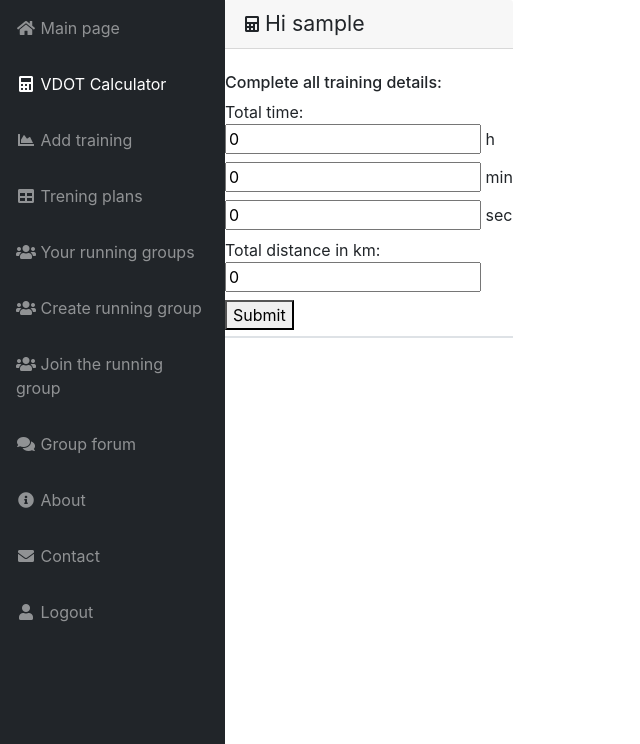
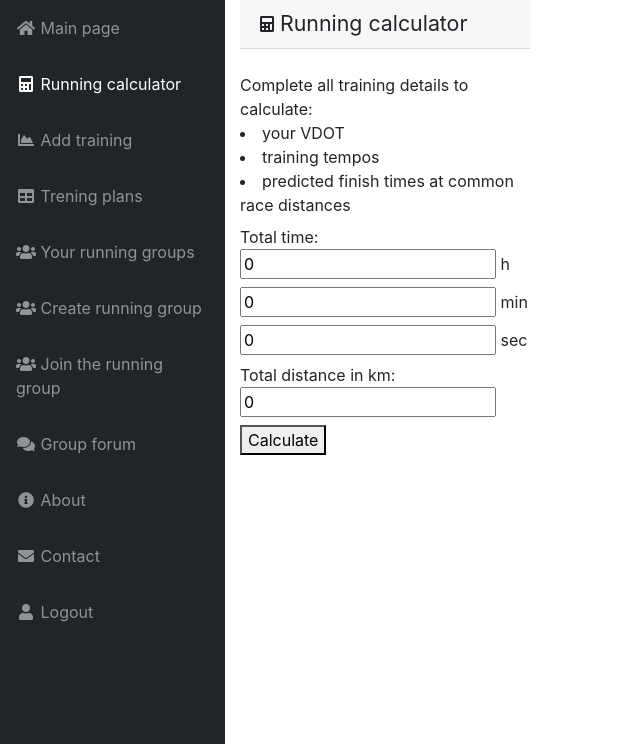
Before and after one commit to przemyslawkulak/Racemate-aplikacja-biegowa, a Django app: page /calculator/ in a window 1280 px wide. Shown: the part 56-800 px from the top of the page, without its empty margins (0-640 px from the left). Run offline with Django 3.2, Linux system fonts and the light colour scheme; the visitor is signed in with stand-in values (Sample User, id 1); some libraries are stand-ins or nearby versions.

Commit message:
calc.html update remove unused scripts

```diff
--- a/calc/templates/calc/calc.html
+++ b/calc/templates/calc/calc.html
@@ -1,13 +1,18 @@
 {% extends "racemate/index.html" %}
 {% block content %}
-
+    <div class="col-3">
     <form method="post" >
         <table class="table table-bordered" id="dataTable" width="100%" cellspacing="0" >
                         <div class="card-header">
                             <i class="fas fa-calculator"> </i><span  class="test fa-lg">
-                            {% if user.username %} Hi {{ user.username }}{% else %}VDOT calculator{% endif %}</span>
+                            Running calculator</span>
 
-            </div><br><h6>Complete all training details:</h6>
+            </div><br>
+            <div>Complete all training details to calculate:<br>
+            <li>your VDOT</li>
+            <li>training tempos</li>
+            <li>predicted finish times at common race distances</li>
+            </div>
             <h5 style="color:red">{{text}}</h5>
             <div>
 
@@ -26,10 +31,14 @@
             <input type="number" step=0.01 name="distance"  value = 0 >
         </label><br>
      </div>
-     <button type="submit">Submit</button>
+     <button type="submit">Calculate</button>
             </table>
  </form>
+    </div>
+
 {% if form_value.distance_total %}
+    <div class="col-9">
+        <div class="row">
         <div class="card-header">
             <i class="fas fa-tachometer-alt"> </i><span  class="test fa-lg">  </span>
             <p>Your run :<br>
@@ -40,7 +49,9 @@
             </p>
                 <p class="fa-1x" >Your VDOT (efficiency) is {{efficiency}}</p>
             </div>
-        <div class="card-body">Calculate competition results
+        </div>
+    <div class="row">
+    <div class="card-body col-4">Calculated competition results
               <div class="table-responsive">
                 <table class="table table-bordered" id="dataTable" width="100%" cellspacing="0">
                   <thead>
@@ -75,7 +86,7 @@
               </div>
             </div>
 
-    <div class="card-body">Trening tempos
+    <div class="card-body col-4">Trening tempos
               <div class="table-responsive">
                 <table class="table table-bordered" id="dataTable" width="100%" cellspacing="0">
                   <thead>
@@ -109,9 +120,10 @@
                 </table>
               </div>
             </div>
-
-
+    </div>
+</div>
     {% endif %}
 
 
+
 {% endblock content %}
--- a/calc/views.py
+++ b/calc/views.py
@@ -51,7 +51,6 @@ def generate_result(efficiency, distance):
         minutes = str(minutes) + "min "
     else:
         minutes = ''
-    print(seconds)
     if seconds > 0:
         seconds = str(seconds) + "sec "
     else:
--- a/racemate/templates/racemate/index.html
+++ b/racemate/templates/racemate/index.html
@@ -116,7 +116,7 @@
         <li class="nav-item active">
           <a class="nav-link" href="{% url 'calculator' %}">
             <i class="fas fa-fw fa-calculator"></i>
-            <span>VDOT Calculator</span>
+            <span> Running calculator</span>
           </a>
         </li>
 
@@ -209,25 +209,11 @@
         </div>
       </div>
     </div>
+    </div>
 
-    <!-- Bootstrap core JavaScript-->
-    <script src="vendor/jquery/jquery.min.js"></script>
-    <script src="vendor/bootstrap/js/bootstrap.bundle.min.js"></script>
 
-    <!-- Core plugin JavaScript-->
-    <script src="vendor/jquery-easing/jquery.easing.min.js"></script>
 
-    <!-- Page level plugin JavaScript-->
-    <script src="vendor/chart.js/Chart.min.js"></script>
-    <script src="vendor/datatables/jquery.dataTables.js"></script>
-    <script src="vendor/datatables/dataTables.bootstrap4.js"></script>
 
-    <!-- Custom scripts for all pages-->
-    <script src="js/sb-admin.min.js"></script>
-
-    <!-- Demo scripts for this page-->
-    <script src="js/demo/datatables-demo.js"></script>
-    <script src="js/demo/chart-area-demo.js"></script>
 
   </body>
 
```
